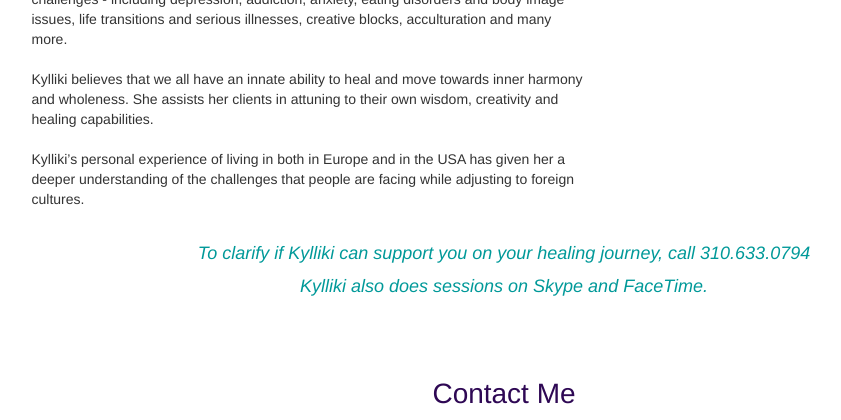
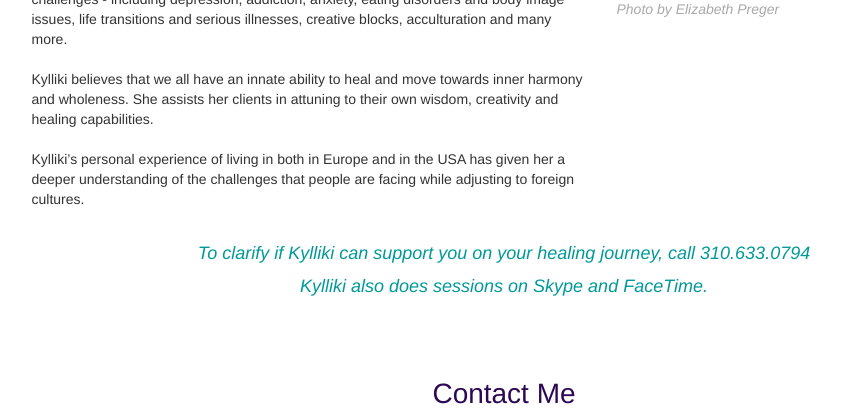
Before and after one commit to christofneuman/blog, a Django app: page / in a window 1280 px wide. Shown: the part 1269-1689 px from the top of the page, without its empty margins (136-977 px from the left). Run offline with Django 3.2, Linux system fonts and the light colour scheme; some libraries are stand-ins or nearby versions.

Commit message:
Photo credit

```diff
--- a/blog/static/css/main.css
+++ b/blog/static/css/main.css
@@ -52,6 +52,11 @@ header, section {
   color: #009999;
   margin-top: 25px;
   text-align: center;
+}
+
+#about .col-sm-4 p {
+  color: #a9a9a9;
+  font-style: italic;
 }
 
 #skype-me {
--- a/blog/templates/home.html
+++ b/blog/templates/home.html
@@ -74,6 +74,7 @@
       </div>
       <div class="col-sm-4">
         <img class="img-responsive" src="{% static 'images/KN.jpg' %}" alt="">
+        <p>Photo by Elizabeth Preger</p>
       </div>
     </div>
     <div class="row">
```
